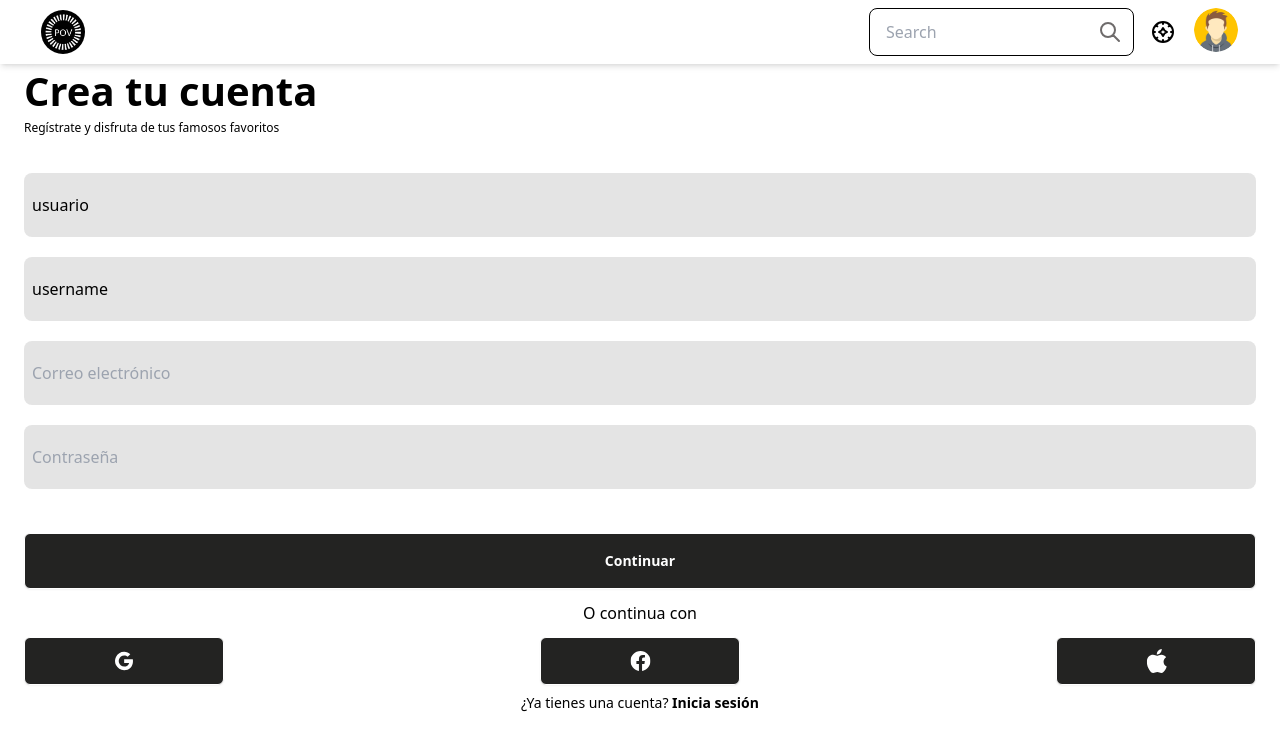
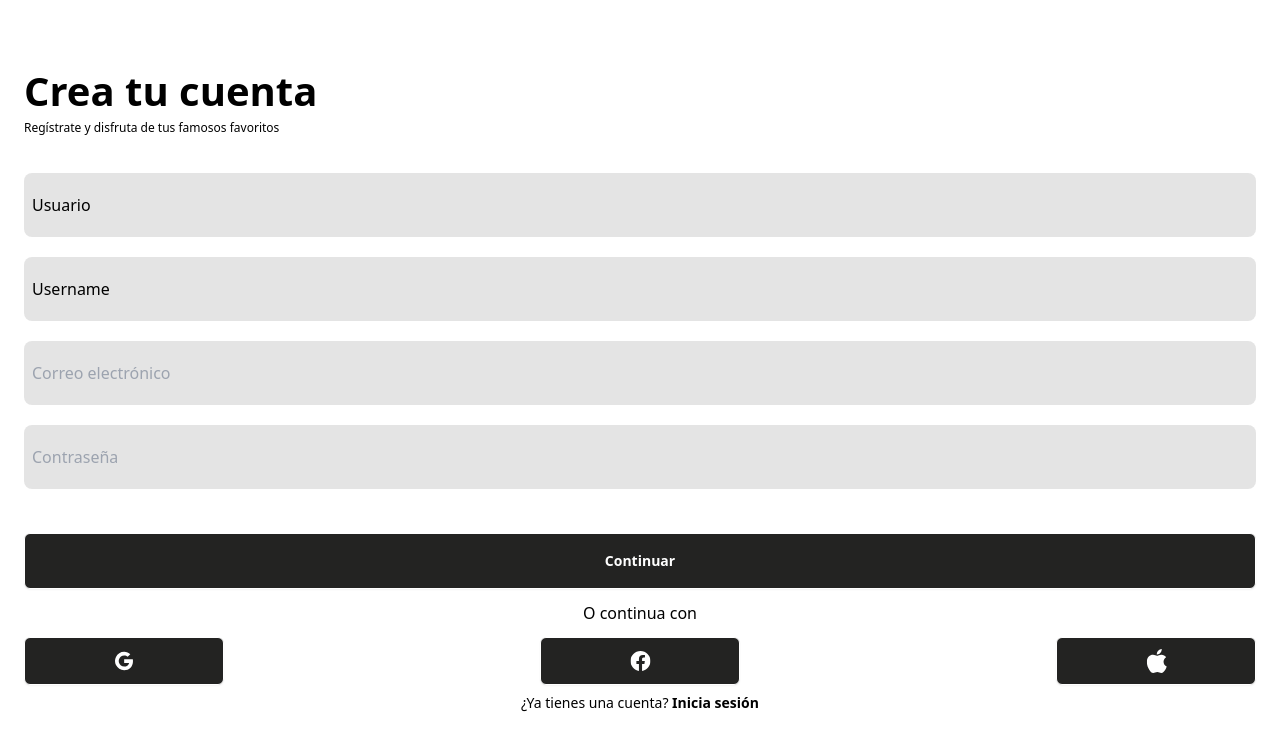
Before and after one commit to No-Country/s12-08-ft-node-react, a React (Vite) app in the folder frontend/pov/: page /register in a window 1280 px wide. Shown: the top 750 px of the page. Built offline with nearby package versions, Linux system fonts and the light colour scheme.

Commit message:
front - modf de todo - 29/11/2023

```diff
--- a/frontend/pov/src/components/Subscription/ContainerSubscriptions.jsx
+++ b/frontend/pov/src/components/Subscription/ContainerSubscriptions.jsx
@@ -53,7 +53,7 @@ const ContainerSubscriptions = () => {
     };
 
     return (
-        <div className="container my-8  bg-gray-100 sm:w-full">
+        <div className="container my-8 sm:w-full">
             <h2 className="text-2xl font-bold">Suscripciones</h2>
             <p className='subtitle'>Te dejamos algunos perfiles que podrían interesarte.</p>
             <div className="grid grid-cols-1 md:grid-cols-2 lg:grid-cols-3 gap-4 sm:w-full">
--- a/frontend/pov/src/components/Svg/Apple.jsx
+++ b/frontend/pov/src/components/Svg/Apple.jsx
@@ -9,7 +9,7 @@ export const Apple = () => {
         fill="none"
         xmlns="http://www.w3.org/2000/svg"
       >
-        <g clip-path="url(#clip0_456_361)">
+        <g clipPath="url(#clip0_456_361)">
           <path
             d="M20.2065 8.18824C18.5679 9.17647 17.5559 10.8706 17.5559 12.7529C17.5559 14.8706 18.8571 16.8 20.833 17.6C20.4475 18.8235 19.8692 19.9529 19.1463 20.9882C18.086 22.4471 16.9776 23.9529 15.339 23.9529C13.7005 23.9529 13.2186 23.0118 11.2908 23.0118C9.41132 23.0118 8.73662 24 7.19445 24C5.65229 24 4.59204 22.6353 3.38722 20.9412C1.79686 18.5882 0.881201 15.8588 0.833008 12.9882C0.833008 8.32941 3.91735 5.83529 7.00168 5.83529C8.64024 5.83529 9.98963 6.87059 11.0017 6.87059C11.9655 6.87059 13.5077 5.78824 15.339 5.78824C17.2667 5.74118 19.0981 6.63529 20.2065 8.18824ZM14.4716 3.81176C15.2908 2.87059 15.7246 1.69412 15.7728 0.470588C15.7728 0.329412 15.7728 0.141176 15.7246 0C14.327 0.141176 13.0258 0.8 12.1101 1.83529C11.2908 2.72941 10.8089 3.85882 10.7607 5.08235C10.7607 5.22353 10.7607 5.36471 10.8089 5.50588C10.9053 5.50588 11.0499 5.55294 11.1463 5.55294C12.4475 5.45882 13.6523 4.8 14.4716 3.81176Z"
             fill="white"
--- a/frontend/pov/src/components/Svg/Facebook.jsx
+++ b/frontend/pov/src/components/Svg/Facebook.jsx
@@ -9,7 +9,7 @@ export const Facebook = () => {
         fill="none"
         xmlns="http://www.w3.org/2000/svg"
       >
-        <g clip-path="url(#clip0_456_324)">
+        <g clipPath="url(#clip0_456_324)">
           <path
             d="M20.5 10.0004C20.5 4.47754 16.0229 0.000389099 10.5 0.000389099C4.97715 0.000389099 0.5 4.47754 0.5 10.0004C0.5 14.9917 4.15686 19.1287 8.9375 19.8789V12.891H6.39844V10.0004H8.9375V7.79726C8.9375 5.29101 10.4304 3.90664 12.7146 3.90664C13.8087 3.90664 14.9531 4.10195 14.9531 4.10195V6.56289H13.6921C12.4499 6.56289 12.0625 7.33373 12.0625 8.12455V10.0004H14.8359L14.3926 12.891H12.0625V19.8789C16.8431 19.1287 20.5 14.9917 20.5 10.0004Z"
             fill="white"
--- a/frontend/pov/src/pages/Home.jsx
+++ b/frontend/pov/src/pages/Home.jsx
@@ -1,4 +1,5 @@
 import { History } from '../components/History';
+import NavBar from "../components/NavBar/NavBar";
 import ContainerSubscriptions from '../components/Subscription/ContainerSubscriptions';
 
 
@@ -8,8 +9,9 @@ export const Home = () => {
   return (
     <>
       <section className="flex flex-col pt-28 px-5">
+        <NavBar />
         <History />
-        <ContainerSubscriptions/>
+        <ContainerSubscriptions />
       </section>
     </>
   );
--- a/frontend/pov/src/pages/regiterlogin/regiterlogin.jsx
+++ b/frontend/pov/src/pages/regiterlogin/regiterlogin.jsx
@@ -5,12 +5,12 @@ import { useForm } from "../../hooks/UseForm";
 import { userLogin } from "../../slices/login.slice";
 import { userRegister } from "../../slices/register.slice";
 import { Google } from "../../components/Svg/Google";
-import { Facebook} from "../../components/Svg/Facebook";
-import { Apple} from "../../components/Svg/Apple";
+import { Facebook } from "../../components/Svg/Facebook";
+import { Apple } from "../../components/Svg/Apple";
 
 const initialSignUpForm = {
-  user: "usuario",
-  username: "username",
+  user: "Usuario",
+  username: "Username",
   email: "",
   password: "",
 };
@@ -42,8 +42,16 @@ export const Registerlogin = () => {
 
    // Custom hook useForm para manejar el estado del formulario y las validaciones
 
-
-  let user, username, email, password, userValid, usernameValid, emailValid, passwordValid, isFormValid, onInputChange;
+   let user,
+     username,
+     email,
+     password,
+     userValid,
+     usernameValid,
+     emailValid,
+     passwordValid,
+     isFormValid,
+     onInputChange;
 
    if (location.pathname === "/register") {
      ({
@@ -69,12 +77,11 @@ export const Registerlogin = () => {
      } = useForm(initialSignUpForm, signUpValidations));
    }
 
-
    // Manejador para el evento de envío del formulario
    const handleSignUp = (e) => {
      e.preventDefault();
      setformSubmited(true);
-    console.log("hola", isFormValid, email, password)
+
      // Lógica de registro si el formulario es válido
      if (isFormValid) {
        if (location.pathname === "/register") {
@@ -82,7 +89,7 @@ export const Registerlogin = () => {
          console.log("Registro exitoso con:", user, username, email, password);
        } else if (location.pathname === "/login") {
          console.log("login exitoso con:", email, password);
-        dispatch(userLogin({email, password}));
+         dispatch(userLogin({ email, password }));
        }
      } else {
        console.log("Formulario no válido. Por favor, corrija los errores.");
@@ -90,103 +97,8 @@ export const Registerlogin = () => {
    };
 
 
+
   return (
-    // <div className="hero min-h-screen bg-base-200">
-    //   <div className="hero-content flex-col lg:flex-row-reverse">
-    //     <div className="card shrink-0 w-full max-w-sm shadow-2xl bg-base-100">
-    //       {location.pathname === "/register" ? (
-    //         <div>
-    //           <h4 className="text-5xl font-">Crea tu cuenta</h4>
-    //           <p className="py-6">
-    //             Regístrate y disfruta de tus famosos favoritos
-    //           </p>
-    //         </div>
-    //       ) : null}
-
-    //       <form className="card-body" onSubmit={handleSignUp}>
-    //         {location.pathname === "/register" ? (
-    //           <div className="form-control">
-    //             {/* Input de Usuario */}
-    //             <input
-    //               className="input input-bordered"
-    //               type="text"
-    //               name="user"
-    //               value={user}
-    //               placeholder="Usuario"
-    //               onChange={onInputChange}
-    //             />
-    //             {!!userValid && formSubmited && (
-    //               <div>
-    //                 <span style={{ color: "red" }}>{userValid}</span>
-    //               </div>
-    //             )}
-
-    //             {/* Input de Nombre y Apellido */}
-    //             <input
-    //               className="input input-bordered"
-    //               type="text"
-    //               name="username"
-    //               placeholder="Nombre y apellido"
-    //               value={username}
-    //               onChange={onInputChange}
-    //             />
-    //             {!!usernameValid && formSubmited && (
-    //               <div>
-    //                 <span style={{ color: "red" }}>{usernameValid}</span>
-    //               </div>
-    //             )}
-
-    //           </div>
-    //         ) : (
-    //           <h4 className="text-5xl font-">Ingresar</h4>
-    //         )}
-
-    //         <div className="form-control">
-    //           {/* Input de Correo Electrónico */}
-    //           <input
-    //             className="input input-bordered"
-    //             type="email"
-    //             name="email"
-    //             placeholder="Correo electrónico"
-    //             value={email}
-    //             onChange={onInputChange}
-    //           />
-    //           {!!emailValid && formSubmited && (
-    //             <div>
-    //               <span style={{ color: "red" }}>{emailValid}</span>
-    //             </div>
-    //           )}
-
-    //           {/* Input de Contraseña */}
-    //           <input
-    //             className="input input-bordered"
-    //             type="password"
-    //             name="password"
-    //             placeholder="Contraseña"
-    //             value={password}
-    //             onChange={onInputChange}
-    //           />
-    //           {!!passwordValid && formSubmited && (
-    //             <div>
-    //               <span style={{ color: "red" }}>{passwordValid}</span>
-    //             </div>
-    //           )}
-    //         </div>
-    //         {/* Botón de Envío */}
-    //         <div className="form-control mt-6">
-    //           <button
-    //             className="btn sm:btn-sm md:btn-md lg:btn-lg"
-    //             type="submit"
-    //             //disabled={!isFormValid}
-    //           >
-    //             Continuar
-    //           </button>
-    //         </div>
-    //       </form>
-    //     </div>
-    //   </div>
-    // </div>
-
     <main className="flex items-center justify-center min-h-screen min-w-screen">
       <div className="bg-[#ffffff] p-6 rounded-lg w-full">
         <form onSubmit={handleSignUp}>
--- a/frontend/pov/src/router/AppRouter.jsx
+++ b/frontend/pov/src/router/AppRouter.jsx
@@ -1,5 +1,5 @@
 import { BrowserRouter, Routes, Route } from "react-router-dom";
-import NavBar from "../components/NavBar/NavBar";
+
 import { Home } from "../pages/Home";
 import Registerlogin from "../pages/regiterlogin/regiterlogin";
 import "../index.css";
@@ -8,7 +8,6 @@ const AppRouter = () => {
   return (
     <>
       <BrowserRouter>
-        <NavBar />
         <Routes>
           <Route path="/" element={<Home />} />
           <Route path="/register" element={<Registerlogin />} />
```
Also changed, not shown: frontend/pov/src/components/Subscription/CardSubscription.jsx (+27 -15 lines). Lines whose indentation alone changed are shown as unchanged.
